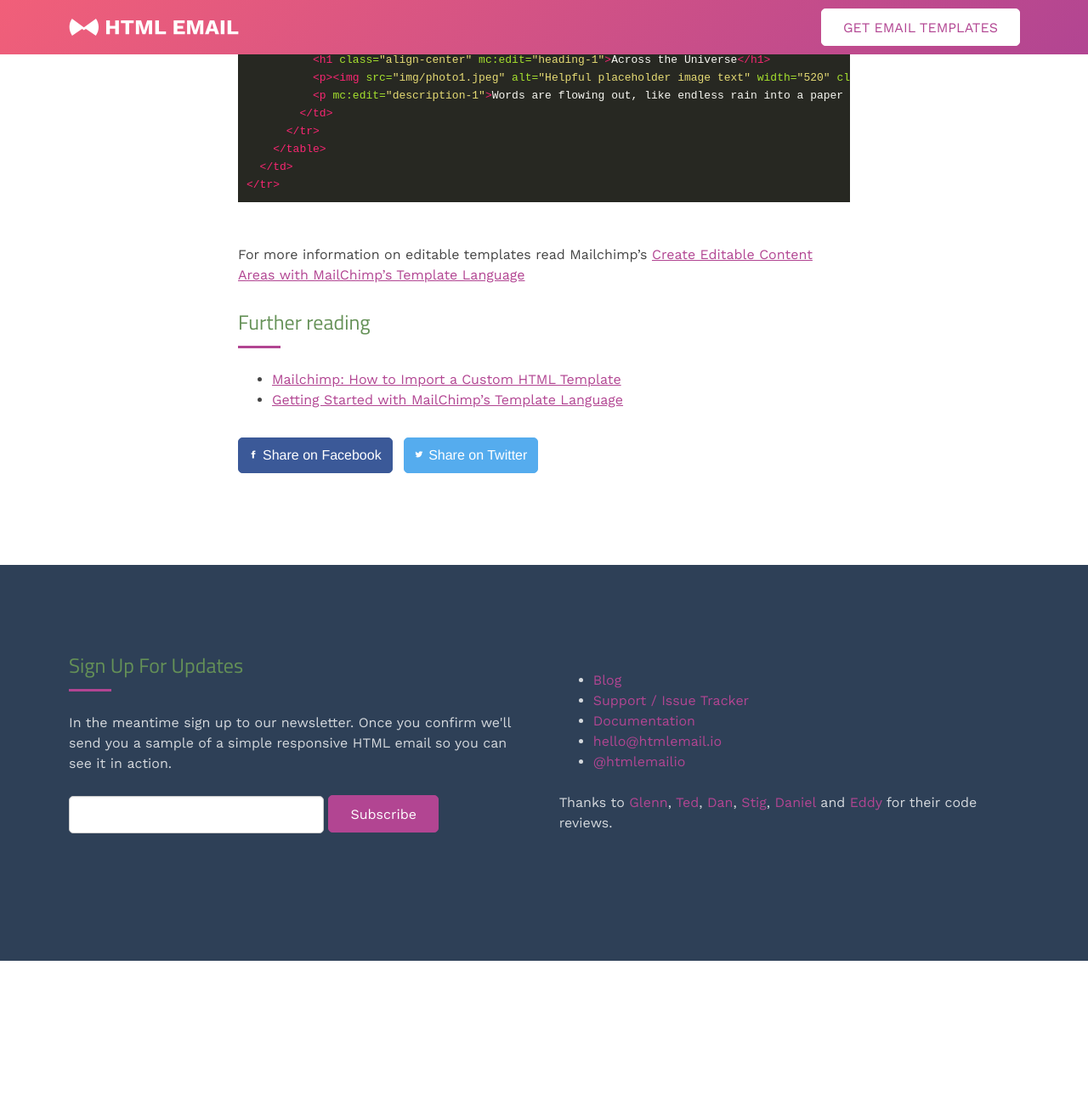
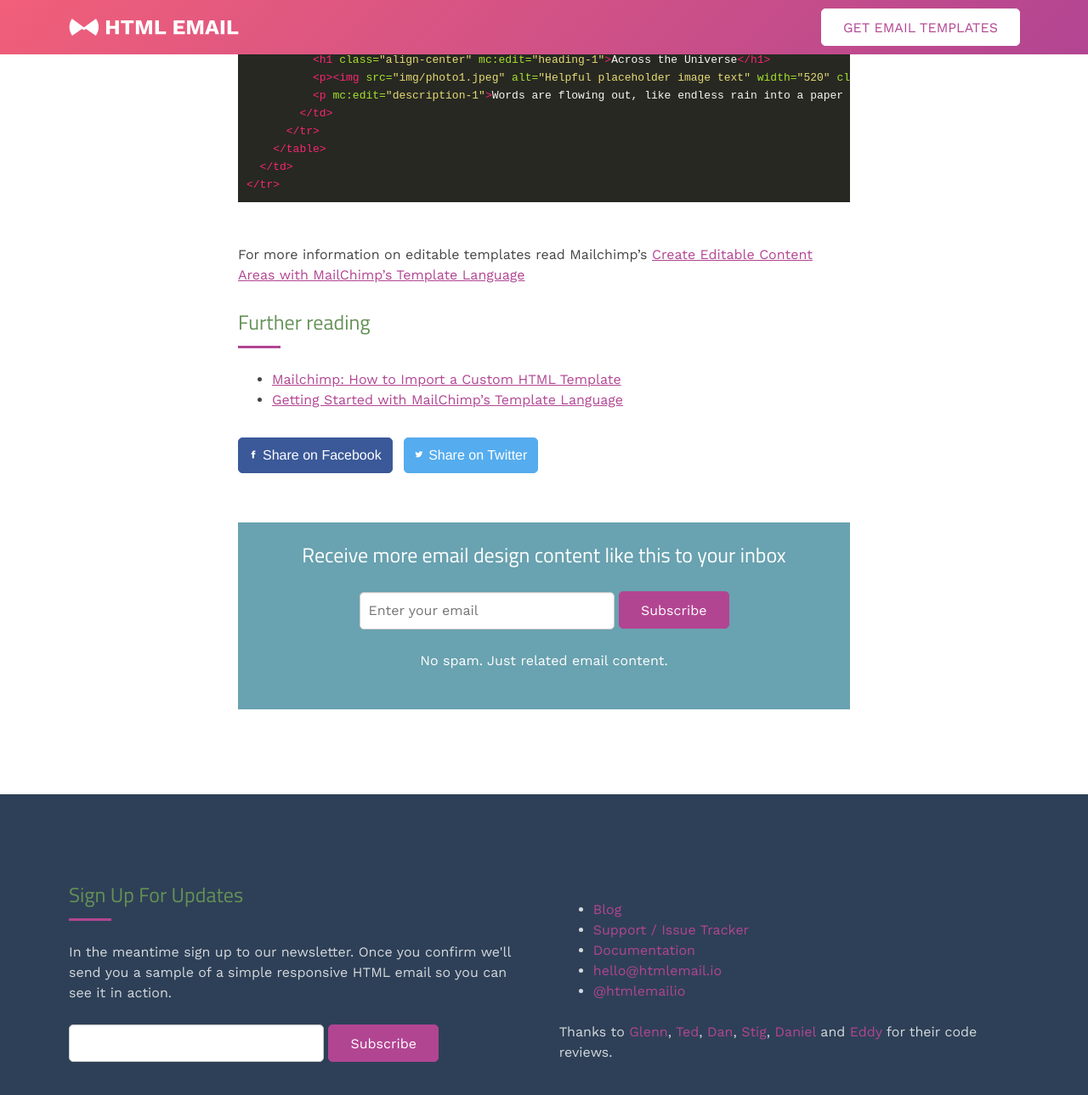
Before and after one commit to trencoret/htmlemail-website, a Jekyll site: the page built from _posts/2016-11-25-custom-mailchimp-templates.markdown, in a window 1280 px wide and 1400 px high, scrolled down 4274 px. Shown: the top 1289 px of the window at 85% size. Built offline with Jekyll 4.4.1, drawn with Linux system fonts in a browser that asks for light colours; comment, search, counter and statistics services are not loaded; before the commit the page ends 5405 px from its top, so only the background shows below that.

Commit message:
Add post subscribe form

```diff
--- a/_layouts/post.html
+++ b/_layouts/post.html
@@ -46,6 +46,15 @@
     </a>
   </div>
 
+  <div class="post-subscribe">
+    <h3>Receive more email design content like this to your inbox</h3>
+    <form method="post" action="//leemunroe.us1.list-manage.com/subscribe/post?u=1998df7f0f3a32bdf922938ca&amp;id=4bf2c8f8b9" target="_blank">
+      <input type="email" name="EMAIL" placeholder="Enter your email" id="mce-EMAIL" required>
+      <button class="btn btn-primary">Subscribe</button>
+    </form>
+    <p>No spam. Just related email content.</p>
+  </div>
+
   <div id="disqus_thread"></div>
   <script>
 
--- a/css/scss/components/_forms.scss
+++ b/css/scss/components/_forms.scss
@@ -17,6 +17,7 @@
   box-shadow: inset 0 1px 2px rgba(0, 0, 0, .05);
   border-radius: $btn-br;
   border: 1px solid #ccc;
+  color: #111;
   height: $line-height;
   outline: none;
   padding: 5px 10px;
```
Also changed, not shown: css/scss/pages/_blog.scss (+26 -0 lines), css/main.css, 3 other files.
